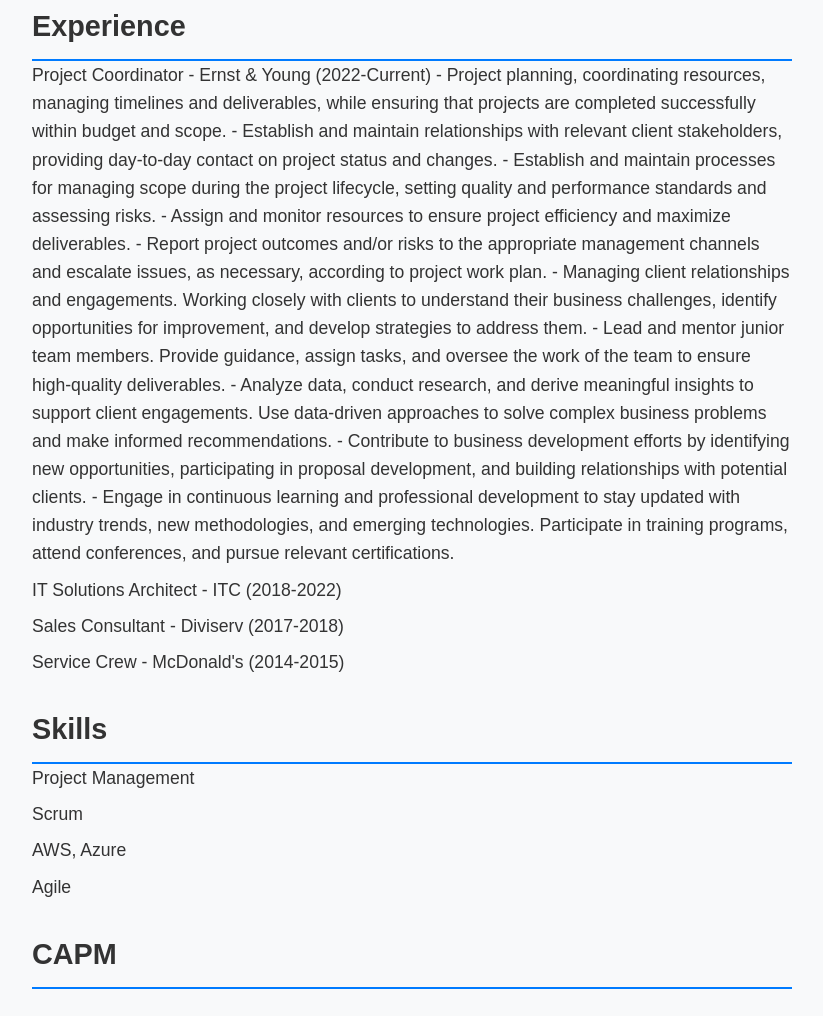
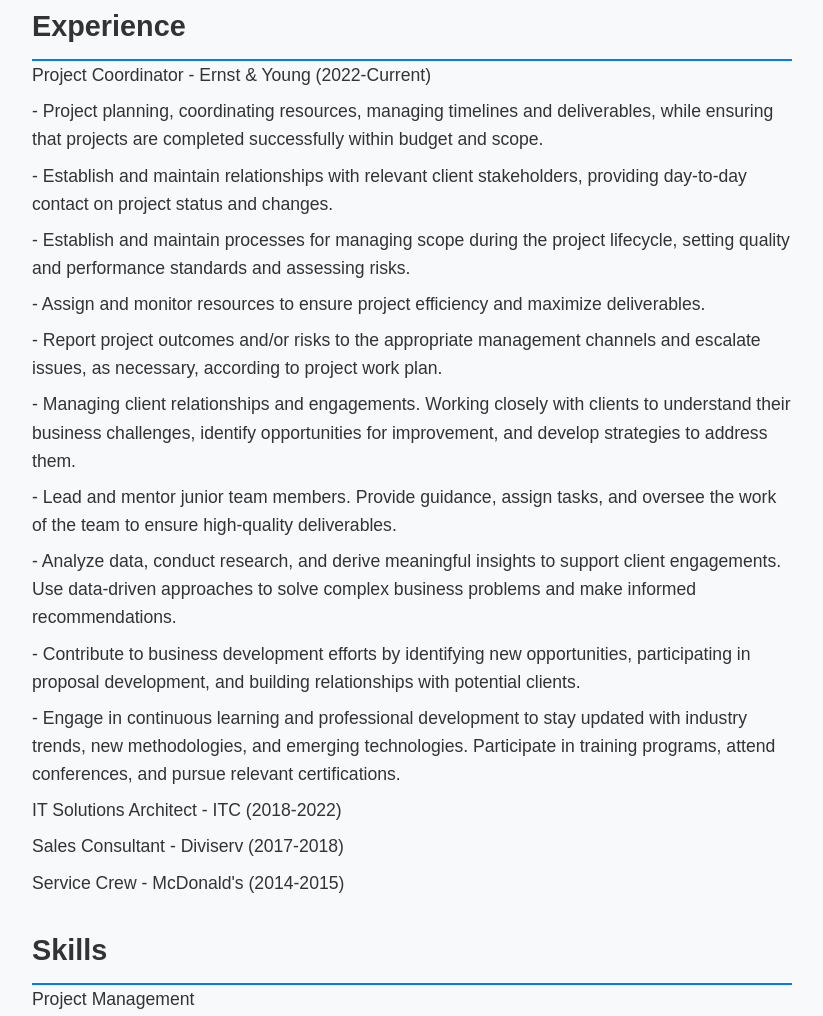
Before and after one commit to PabloJHH/PabloJHH.github.io, a plain HTML site: page index.html in a window 1280 px wide. Shown: the part 525-1541 px from the top of the page, without its empty margins (228-1051 px from the left). Drawn offline with Linux system fonts and the light colour scheme; a script that the page names is missing.

Commit message:
Update index.html
modificado de experiencia EY

```diff
--- a/index.html
+++ b/index.html
@@ -30,17 +30,17 @@
         <section id="experience">
             <h2>Experience</h2>
             <ul>
-                <li>Project Coordinator - Ernst & Young (2022-Current)
-                    - Project planning, coordinating resources, managing timelines and deliverables, while ensuring that projects are completed successfully within budget and scope.
-                    - Establish and maintain relationships with relevant client stakeholders, providing day-to-day contact on project status and changes.
-                    - Establish and maintain processes for managing scope during the project lifecycle, setting quality and performance standards and assessing risks.
-                    - Assign and monitor resources to ensure project efficiency and maximize deliverables.
-                    - Report project outcomes and/or risks to the appropriate management channels and escalate issues, as necessary, according to project work plan.
-                    - Managing client relationships and engagements. Working closely with clients to understand their business challenges, identify opportunities for improvement, and develop strategies to address them.
-                    - Lead and mentor junior team members. Provide guidance, assign tasks, and oversee the work of the team to ensure high-quality deliverables.
-                    - Analyze data, conduct research, and derive meaningful insights to support client engagements. Use data-driven approaches to solve complex business problems and make informed recommendations.
-                    - Contribute to business development efforts by identifying new opportunities, participating in proposal development, and building relationships with potential clients.
-                    - Engage in continuous learning and professional development to stay updated with industry trends, new methodologies, and emerging technologies. Participate in training programs, attend conferences, and pursue relevant certifications.</li>
+                <li>Project Coordinator - Ernst & Young (2022-Current)</li>
+                    <li>- Project planning, coordinating resources, managing timelines and deliverables, while ensuring that projects are completed successfully within budget and scope.</li>
+                    <li>- Establish and maintain relationships with relevant client stakeholders, providing day-to-day contact on project status and changes.</li>
+                    <li>- Establish and maintain processes for managing scope during the project lifecycle, setting quality and performance standards and assessing risks.</li>
+                    <li>- Assign and monitor resources to ensure project efficiency and maximize deliverables.</li>
+                    <li>- Report project outcomes and/or risks to the appropriate management channels and escalate issues, as necessary, according to project work plan.</li>
+                    <li>- Managing client relationships and engagements. Working closely with clients to understand their business challenges, identify opportunities for improvement, and develop strategies to address them.</li>
+                    <li>- Lead and mentor junior team members. Provide guidance, assign tasks, and oversee the work of the team to ensure high-quality deliverables.</li>
+                    <li>- Analyze data, conduct research, and derive meaningful insights to support client engagements. Use data-driven approaches to solve complex business problems and make informed recommendations.</li>
+                    <li>- Contribute to business development efforts by identifying new opportunities, participating in proposal development, and building relationships with potential clients.</li>
+                    <li>- Engage in continuous learning and professional development to stay updated with industry trends, new methodologies, and emerging technologies. Participate in training programs, attend conferences, and pursue relevant certifications.</li>
                 <li>IT Solutions Architect - ITC (2018-2022)</li>
                 <li>Sales Consultant - Diviserv (2017-2018)</li>
                 <li>Service Crew - McDonald's (2014-2015)</li>
@@ -58,7 +58,7 @@
         </section>
 
         <section id="credly">
-            <h2>CAPM</h2>
+            <h2>Certificaciones</h2>
             <div id="credlyBadgeContainer"></div>
         </section>
 
```
